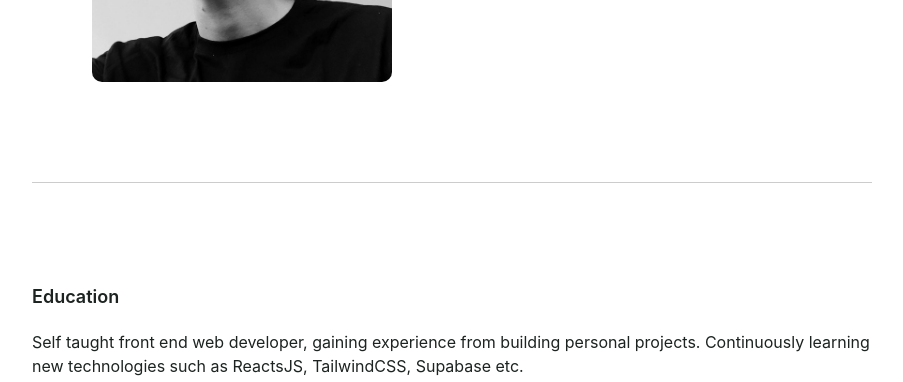
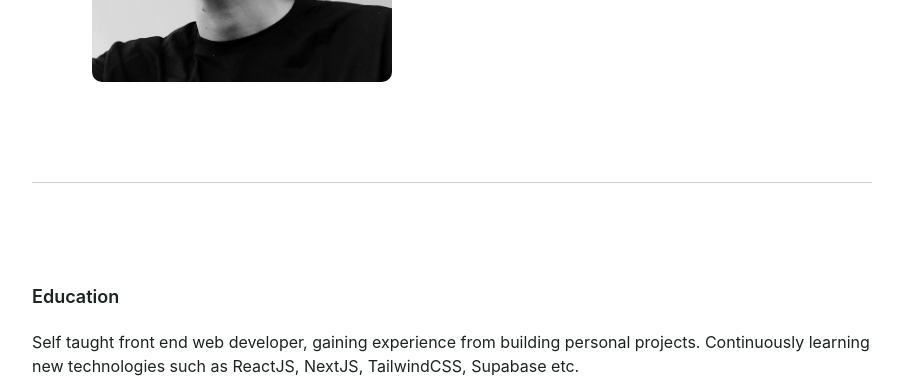
Before and after one commit to covdani1305/Portfolio-Site, a website built with Vite: page index.html in a window 1280 px wide. Shown: the part 418-800 px from the top of the page, without its empty margins (188-1091 px from the left). Built offline with nearby package versions, Linux system fonts and the light colour scheme; files whose address does not match are found by name.

Commit message:
fix text

```diff
--- a/index.html
+++ b/index.html
@@ -28,7 +28,7 @@
       <p class="ed-text">
         Self taught front end web developer, gaining experience from building
         personal projects. Continuously learning new technologies such as
-        ReactsJS, TailwindCSS, Supabase etc.
+        ReactJS, NextJS, TailwindCSS, Supabase etc.
       </p>
     </section>
     <section class="tech-stack section">
```
